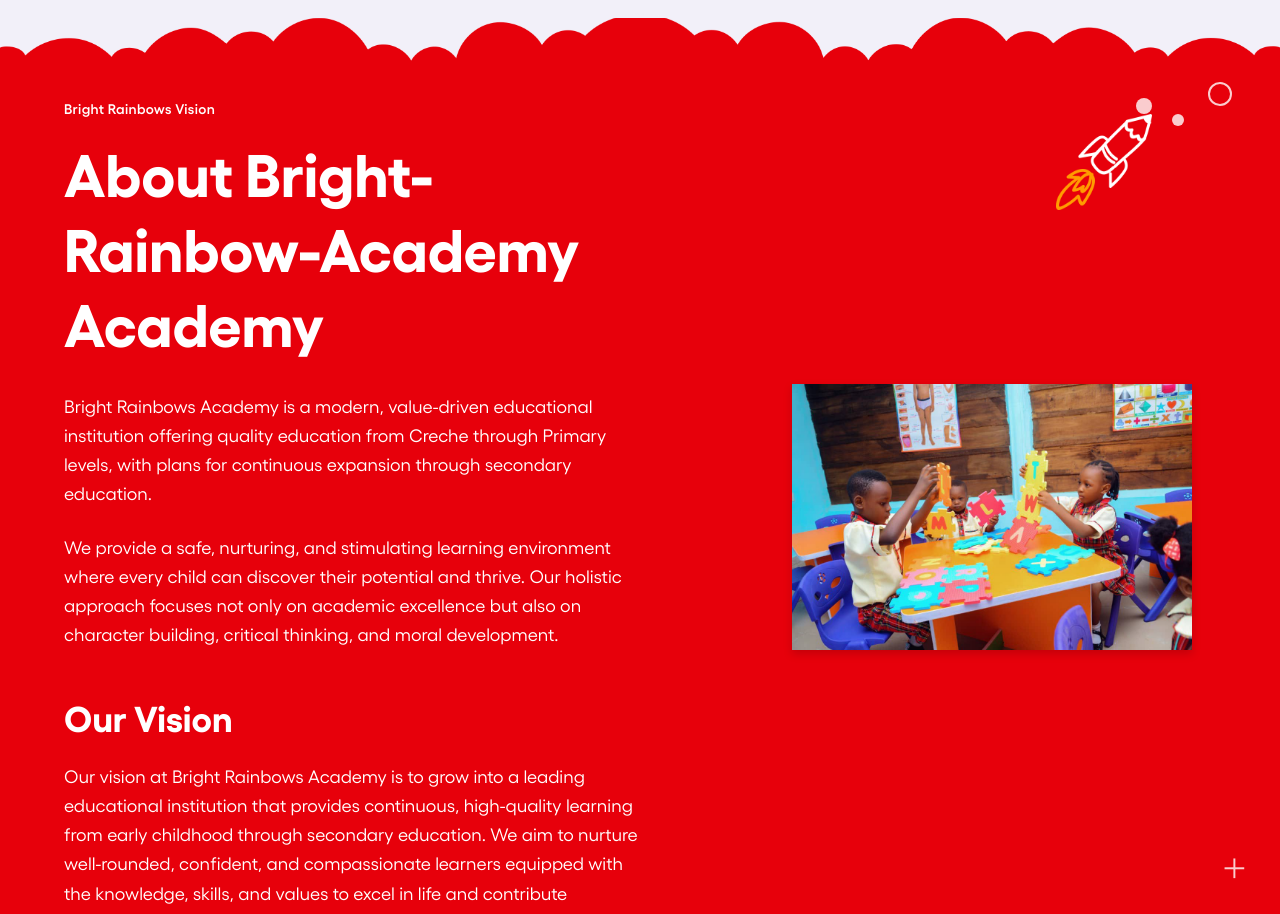
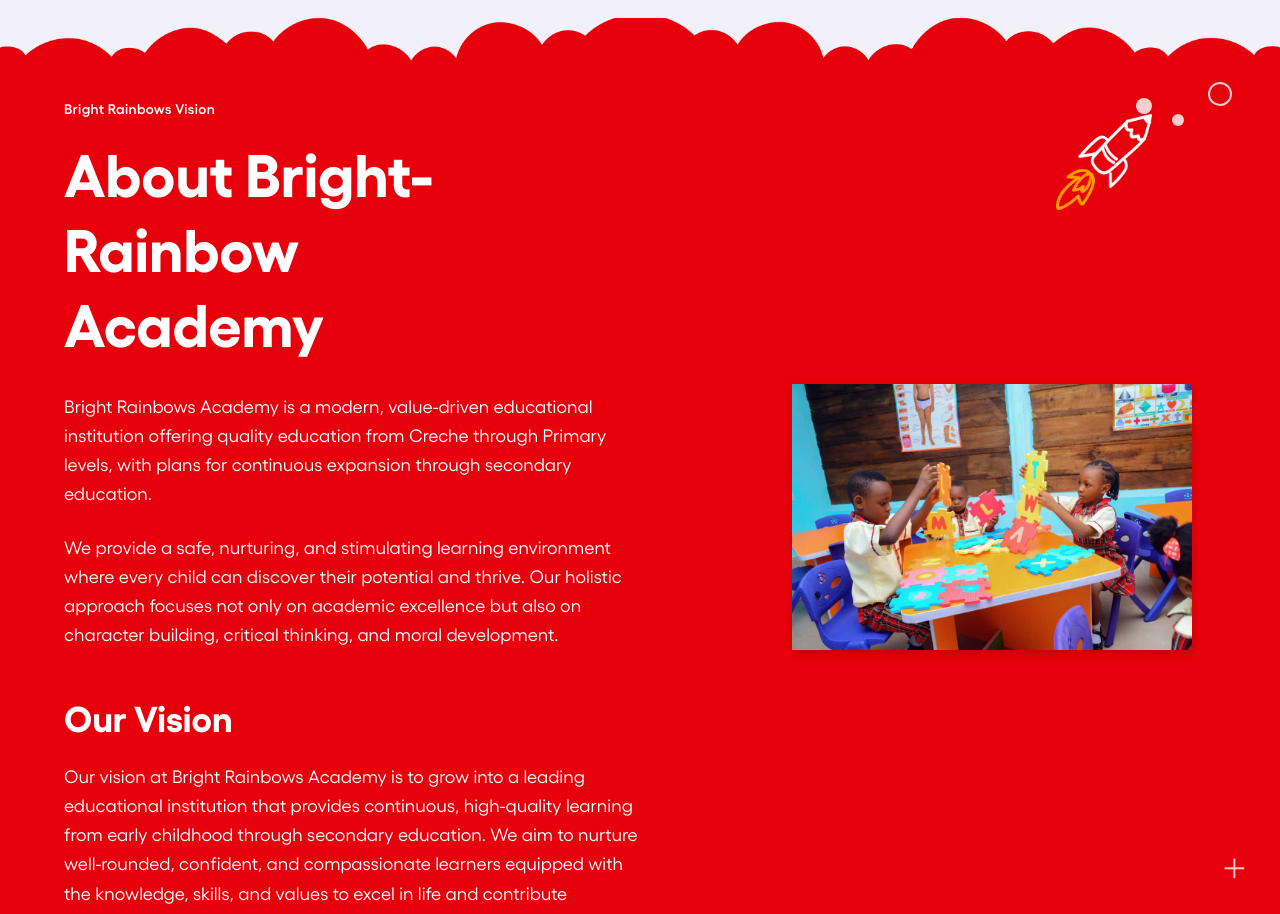
Before and after one commit to picobridge/Project-Orion, a React (Vite) app: page / in a window 1280 px wide. Shown: the part 2060-2974 px from the top of the page. Built offline with nearby package versions, Linux system fonts and the light colour scheme.

Commit message:
changes made

```diff
--- a/src/Components/AboutSection.jsx
+++ b/src/Components/AboutSection.jsx
@@ -11,7 +11,7 @@
         </p>
 
         <h1 className="text-5xl lg:text-6xl font-bold mb-8 leading-tight">
-          About Bright-Rainbow-Academy
+          About Bright-Rainbow
           <br />
           Academy
         </h1>
```
